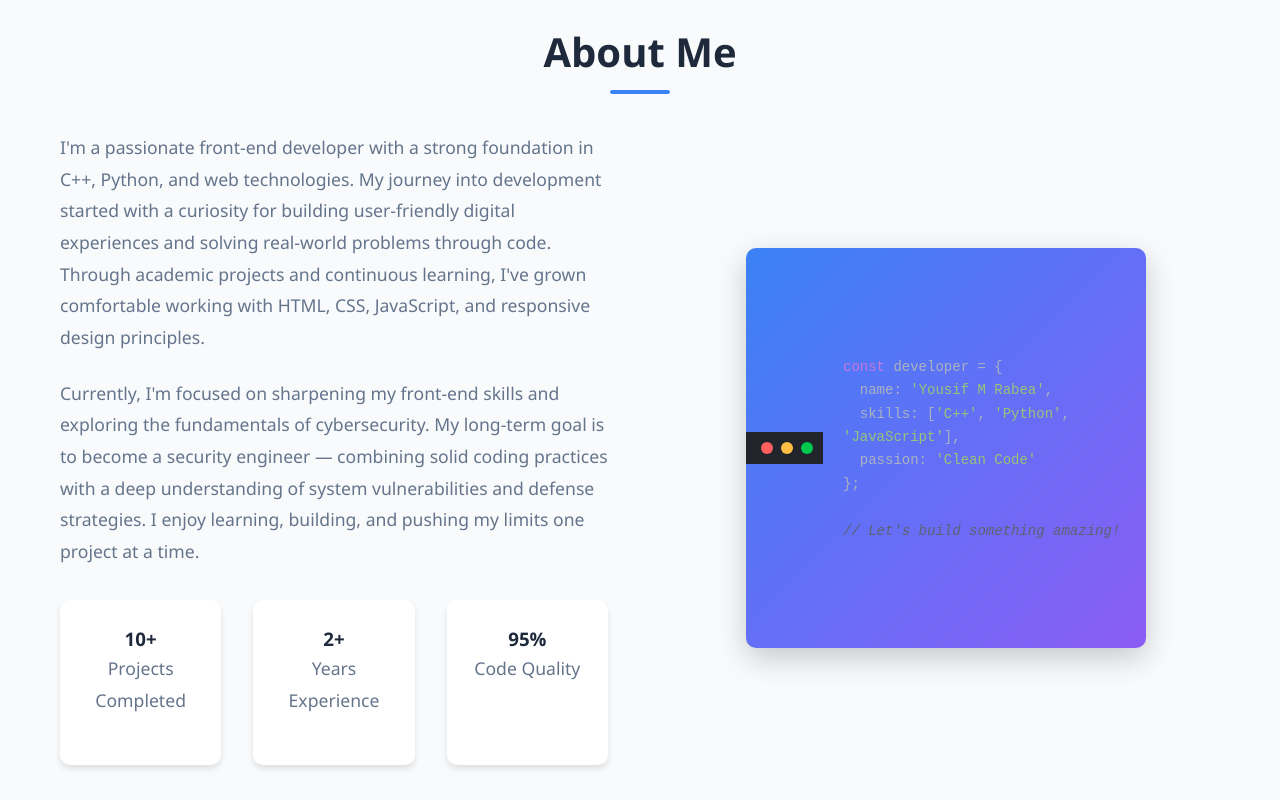
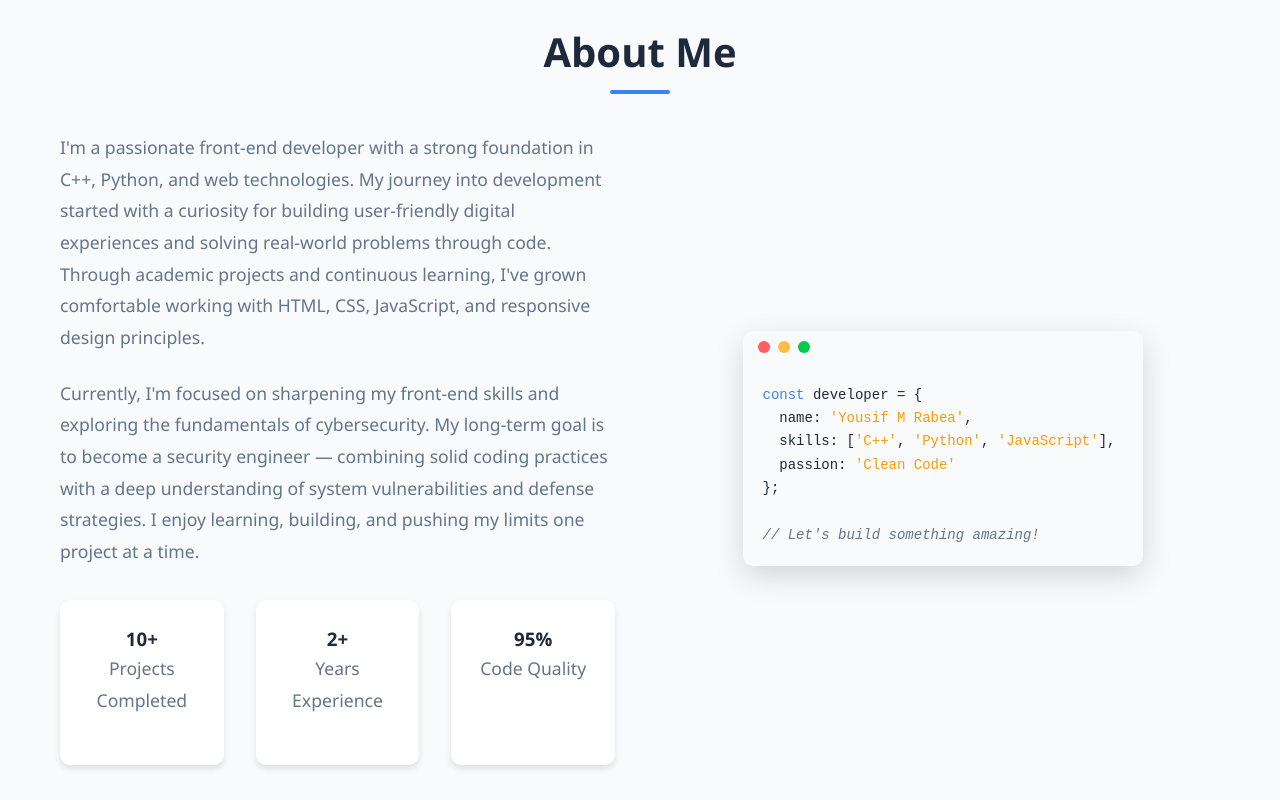
Before and after one commit to Joe-world1357/MyPortfolio, a plain HTML site: page index.html in a window 1280 px wide. Shown: the part 880-1680 px from the top of the page. Drawn offline with nearby package versions, Linux system fonts and the light colour scheme.

Commit message:
Fix: Adjusted code snippet colors to match site theme and improved layout

```diff
--- a/styles.css
+++ b/styles.css
@@ -431,14 +431,15 @@ section {
 }
 
 .about-content {
-  display: grid;
-  grid-template-columns: 1fr 1fr;
-  gap: 4rem;
-  align-items: center;
+  display: flex;
+  flex-wrap: wrap;
+  align-items: center;
+  gap: 50px;
 }
 
 .about-text {
-  max-width: 100%;
+  flex: 1;
+  min-width: 300px;
 }
 
 .about-text p {
@@ -465,37 +466,34 @@ section {
 }
 
 .about-image {
-  display: flex;
+  flex: 1;
+  min-width: 300px;
+  display: flex;
+  align-items: center;
   justify-content: center;
-  align-items: center;
 }
 
 .about-img-container {
+  border-radius: 10px;
+  overflow: hidden;
+  box-shadow: var(--shadow-medium);
   width: 100%;
   max-width: 400px;
-  aspect-ratio: 1;
-  background: var(--gradient-primary);
-  border-radius: 20px;
-  display: flex;
-  align-items: center;
-  justify-content: center;
+}
+
+/* Code Snippet Styling for About Me Section */
+.code-snippet {
+  background-color: var(--bg-secondary);
+  border-radius: 10px;
   overflow: hidden;
   box-shadow: 0 10px 30px var(--shadow-medium);
-}
-
-/* Code Snippet Styling for About Me Section */
-.code-snippet {
-  background-color: #282c34;
-  border-radius: 10px;
-  overflow: hidden;
-  box-shadow: 0 10px 30px rgba(0, 0, 0, 0.2);
   width: 100%;
   max-width: 400px;
   margin: 0 auto;
 }
 
 .code-header {
-  background-color: #21252b;
+  background-color: var(--bg-accent);
   padding: 10px;
   display: flex;
   align-items: center;
@@ -530,34 +528,34 @@ section {
   font-family: 'Consolas', 'Monaco', monospace;
   font-size: 14px;
   line-height: 1.6;
-  color: #abb2bf;
+  color: var(--text-primary);
   white-space: pre-wrap;
 }
 
 .code-content code {
-  color: #abb2bf;
+  color: var(--text-primary);
 }
 
 /* Syntax highlighting */
 .code-content .keyword {
-  color: #c678dd;
+  color: var(--primary-color);
 }
 
 .code-content .string {
-  color: #98c379;
+  color: var(--accent-color, #98c379);
 }
 
 .code-content .comment {
-  color: #5c6370;
+  color: var(--text-secondary);
   font-style: italic;
 }
 
 .code-content .function {
-  color: #61afef;
+  color: var(--primary-color);
 }
 
 .code-content .variable {
-  color: #e06c75;
+  color: var(--accent-color, #e06c75);
 }
 
 /* Skills Section */
@@ -1108,17 +1106,12 @@ section {
   }
 
   .about-content {
-    grid-template-columns: 1fr;
-    text-align: center;
-    gap: 2rem;
-  }
-
-  .about-text {
-    order: 1;
-  }
-
-  .about-image {
-    order: 2;
+    flex-direction: column;
+    gap: 30px;
+  }
+
+  .about-text, .about-image {
+    width: 100%;
   }
 
   .about-stats {
@@ -2381,3 +2374,10 @@ img {
 .mobile-device .btn::before {
   transition: all 0.2s ease; /* Faster transitions for mobile */
 }
+
+/* Ensure the container fits well */
+.about .about-image {
+  display: flex;
+  align-items: center;
+  justify-content: center;
+}
```
